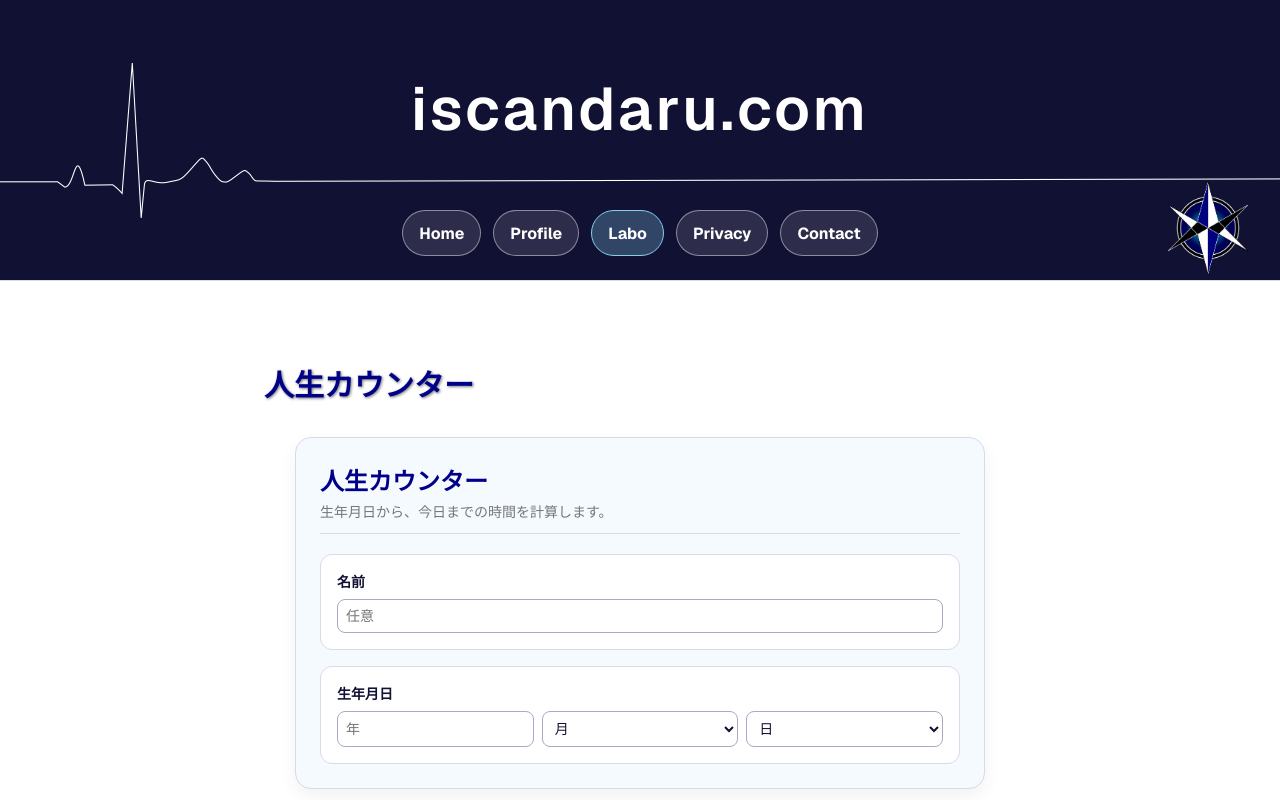
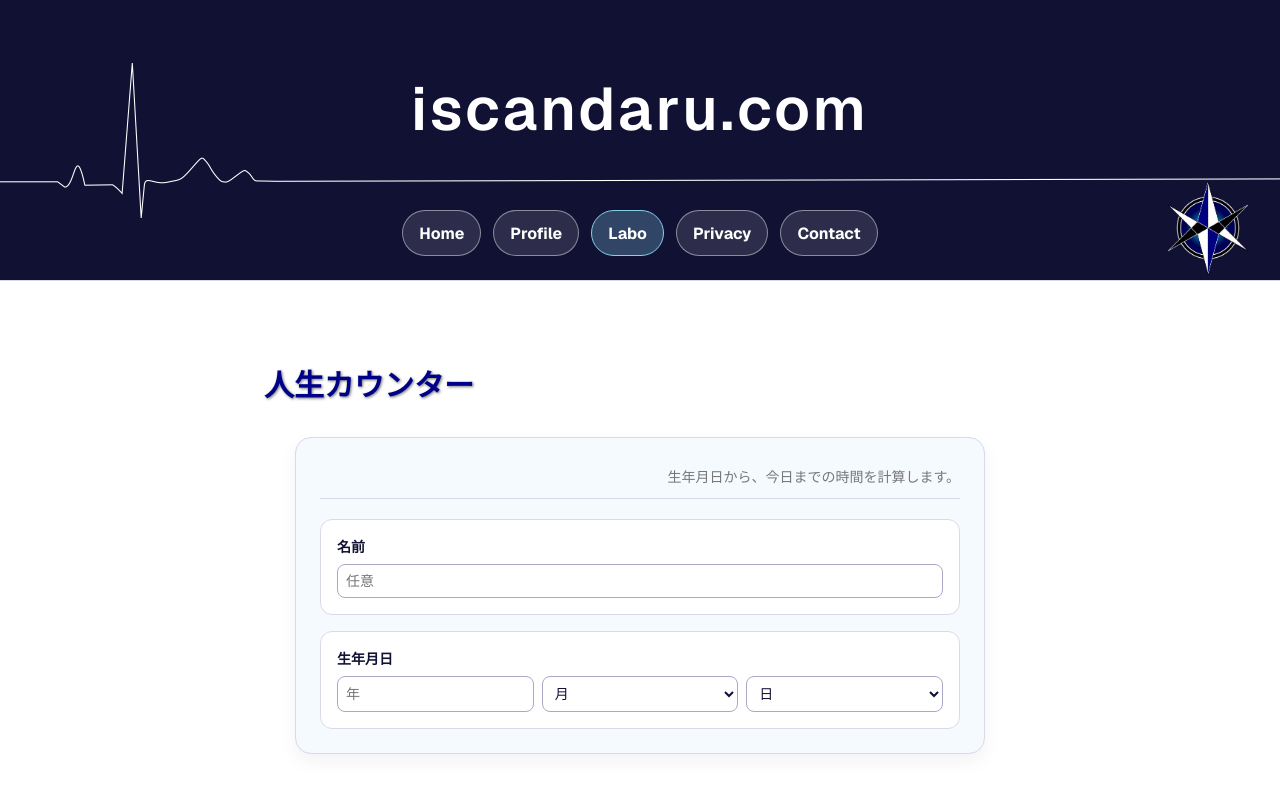
Before and after one commit to iscandaru1110k/iscandaru.com-Next, a Next.js app in the folder app/: page /labo/birthday in a window 1280 px wide. Shown: the top 800 px of the page. Built offline with nearby package versions, Linux system fonts and the light colour scheme.

Commit message:
Laboのデザイン調整

```diff
--- a/app/src/features/labo/birthday/components/BirthdayCalculator.module.css
+++ b/app/src/features/labo/birthday/components/BirthdayCalculator.module.css
@@ -1,5 +1,4 @@
 .calculator {
-  width: 100%;
   max-width: 40rem;
   margin: 0 auto;
   padding: var(--space-lg);
@@ -13,6 +12,7 @@
   margin-bottom: 1.25rem;
   padding-bottom: 0.75rem;
   border-bottom: 1px solid var(--color-border-muted);
+  text-align: right;
 }
 
 .header h2 {
@@ -75,7 +75,6 @@
 
 .result {
   margin-top: 1.25rem;
-  width: 95%;
   max-width: max-content;
   margin-right: auto;
   margin-left: auto;
--- a/app/src/features/labo/birthday/components/BirthdayCalculator.tsx
+++ b/app/src/features/labo/birthday/components/BirthdayCalculator.tsx
@@ -29,7 +29,6 @@ export const BirthdayCalculator = () => {
   return (
     <section className={styles.calculator}>
       <div className={styles.header}>
-        <h2>人生カウンター</h2>
         <p>生年月日から、今日までの時間を計算します。</p>
       </div>
 
```
